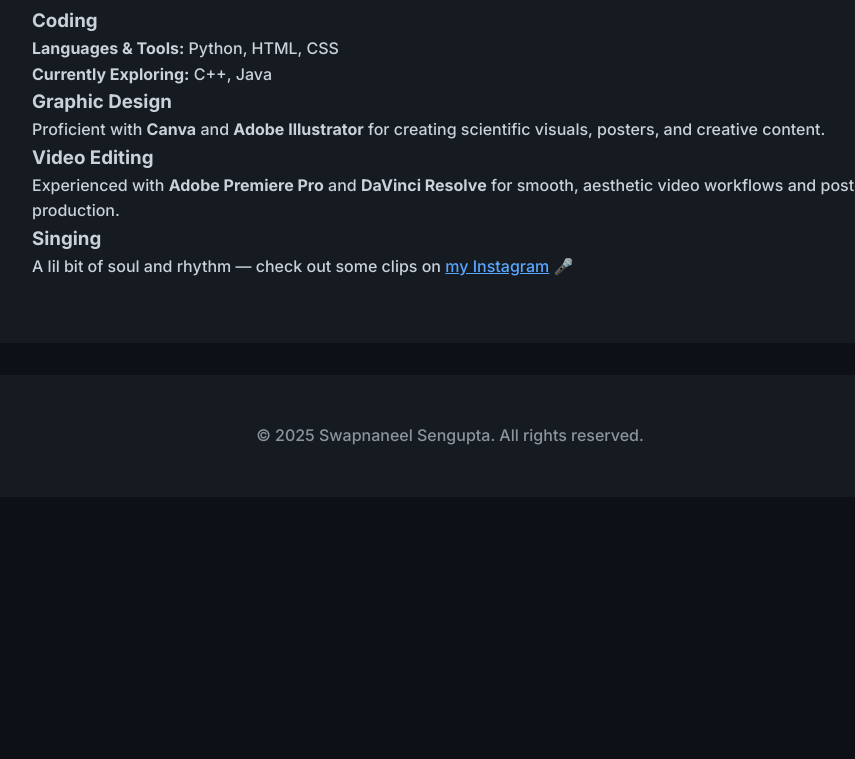
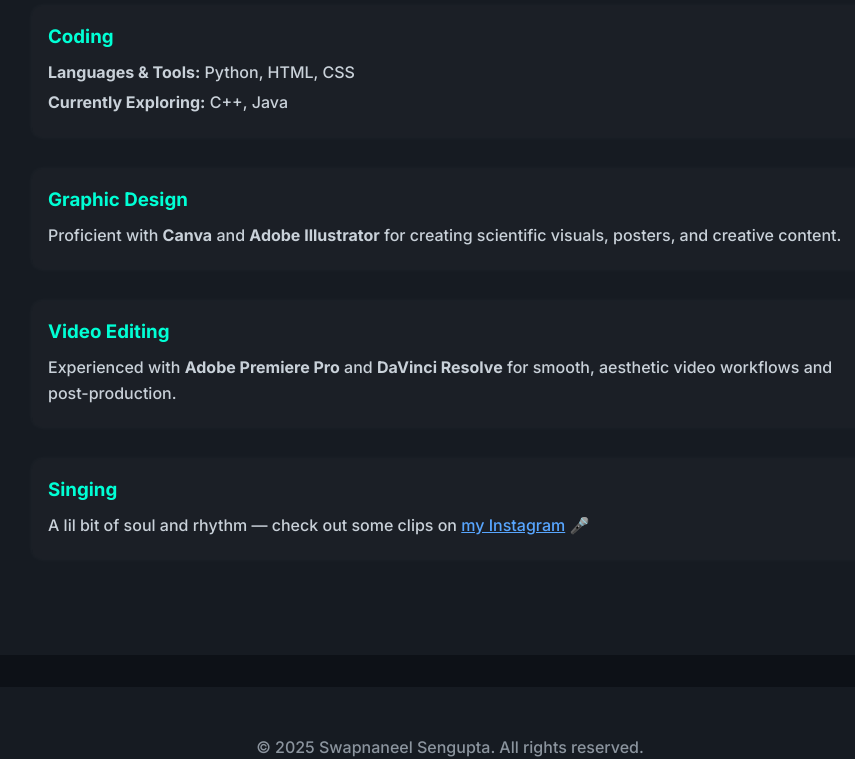
Before and after one commit to SSenguptaNeel/Swapnaneel_Sengupta_IISERK-portfolio, a plain HTML site: page skills.html in a window 1280 px wide. Shown: the part 602-1361 px from the top of the page, without its empty margins (190-1045 px from the left). Before the commit the page ends 1099 px from the top, so only its background shows below. Drawn offline with Linux system fonts and the light colour scheme; a script that the page names is missing.

Commit message:
Update style.css

```diff
--- a/style.css
+++ b/style.css
@@ -117,6 +117,22 @@
   padding: 0.4rem 1rem;
   border-radius: 5px;
 }
+.skill-category {
+  margin-bottom: 2rem;
+  background-color: rgba(255, 255, 255, 0.02);
+  padding: 1rem;
+  border-radius: 10px;
+  box-shadow: 0 0 5px rgba(255, 255, 255, 0.05);
+}
+
+.skill-category h3 {
+  color: #00ffd5;
+  margin-bottom: 0.5rem;
+}
+
+.skill-category p {
+  margin: 0.3rem 0;
+}
 
 /* Links */
 a {
```
